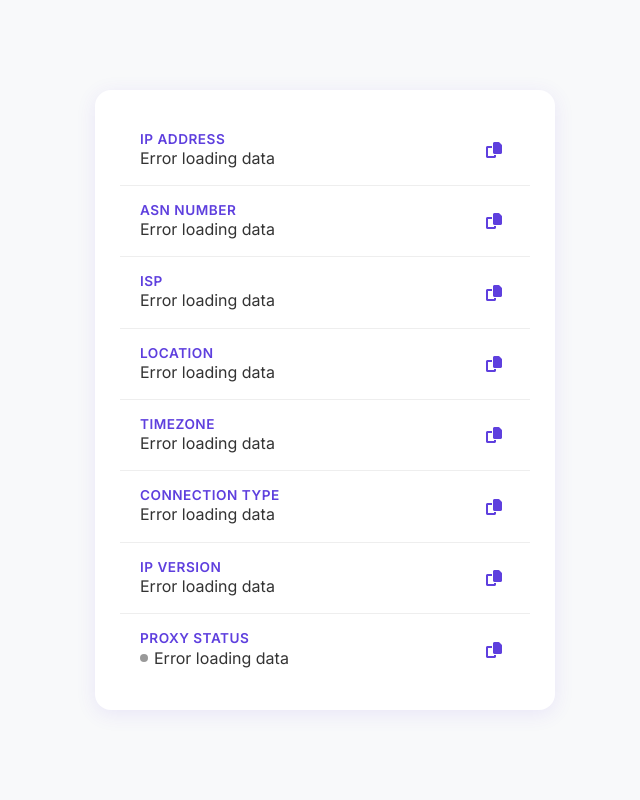
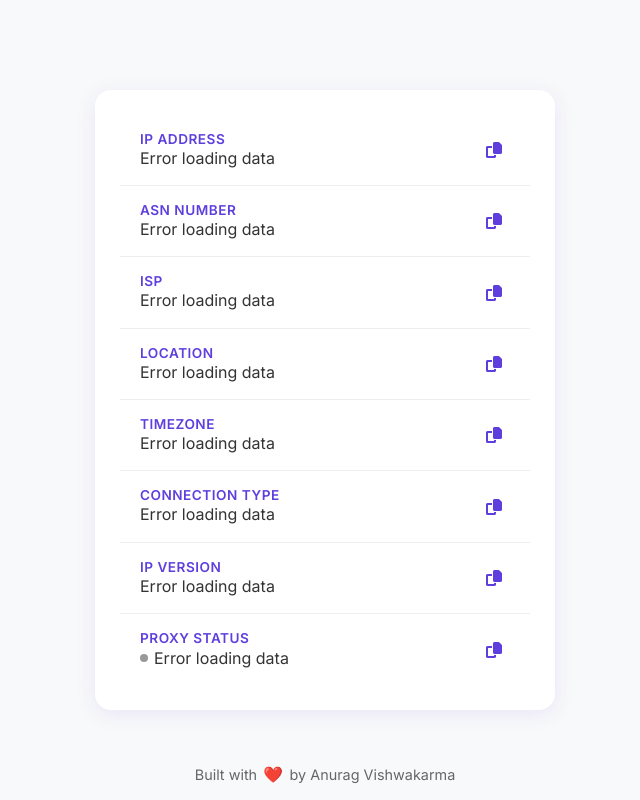
Before and after one commit to 4via6/ip-info, a plain HTML site: page index.html in a window 1280 px wide. Shown: the whole page, without its empty margins (315-955 px from the left). Drawn offline with Linux system fonts and the light colour scheme; no server answers.

Commit message:
added credit footer

```diff
--- a/index.html
+++ b/index.html
@@ -126,6 +126,9 @@
             </div>
         </div>
     </div>
+    <footer class="footer">
+        Built with <span class="heart">❤️</span> by <a href="https://anuragvishwakarma.webflow.io/" target="_blank" rel="noopener noreferrer">Anurag Vishwakarma</a>
+    </footer>
     <script src="script.js"></script>
 </body>
 </html>
--- a/style.css
+++ b/style.css
@@ -271,12 +271,51 @@ h1 {
     --theme-color-medium: rgba(94, 63, 222, 0.2);
 }
 
+.footer {
+    position: fixed;
+    bottom: 0;
+    left: 0;
+    width: 100%;
+    padding: 1rem;
+    text-align: center;
+    font-size: 0.9rem;
+    color: var(--text-secondary);
+}
+
+.footer a {
+    color: var(--text-secondary);
+    text-decoration: none;
+    transition: color 0.2s ease;
+}
+
+.footer a:hover {
+    color: var(--theme-color);
+}
+
+.heart {
+    display: inline-block;
+    margin: 0 0.2rem;
+    animation: pulse 1.5s ease infinite;
+}
+
+@keyframes pulse {
+    0%, 100% { transform: scale(1); }
+    50% { transform: scale(1.1); }
+}
+
+/* Update mobile styles */
 @media (max-width: 480px) {
     .container {
         padding: 10px;
+        padding-bottom: 60px; /* Add space for footer */
     }
 
     .info-card {
         padding: 15px;
     }
+
+    .footer {
+        padding: 0.8rem;
+        font-size: 0.8rem;
+    }
 }
```
